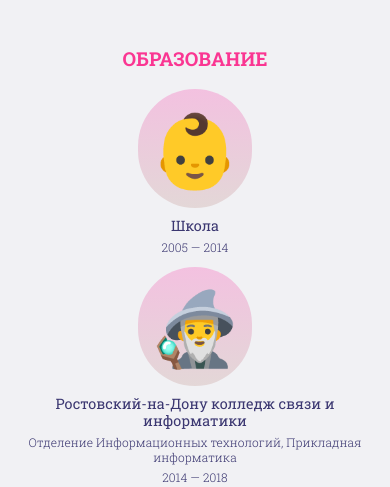
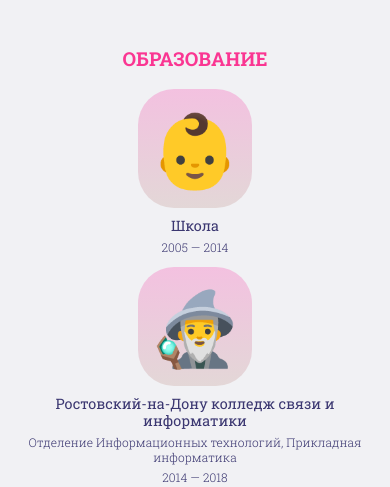
Before and after one commit to kopytich2704/kopytich2704.github.io, a PHP site: page / in a window 390 px wide. Shown: the part 1734-2221 px from the top of the page. Run offline with PHP 8.4, Linux system fonts and the light colour scheme; some libraries are stand-ins or nearby versions.

Commit message:
update media.css

```diff
--- a/portfolio/css/media.css
+++ b/portfolio/css/media.css
@@ -98,6 +98,7 @@
 }
 	.resume span {
 	font-size: 6rem;
+	border-radius: 3rem;
 }
 	form input[type="submit"] {
   min-width: 45%;
```
